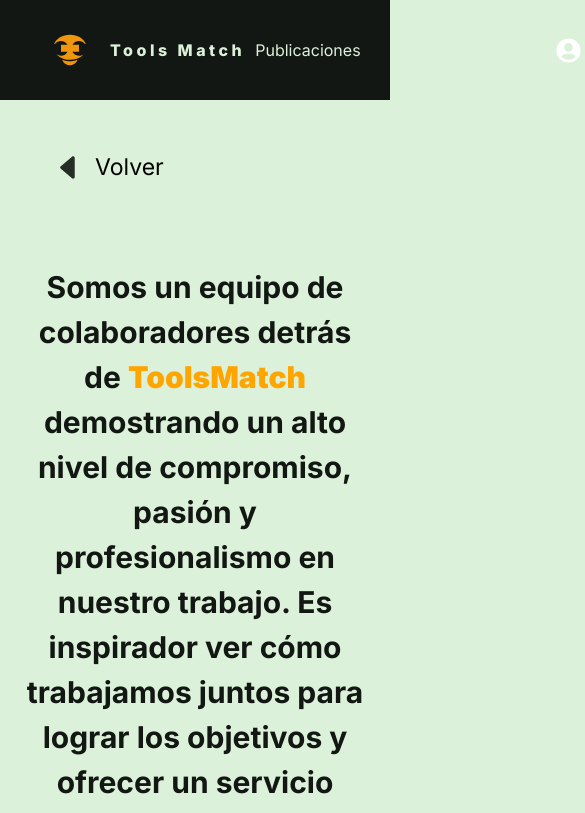
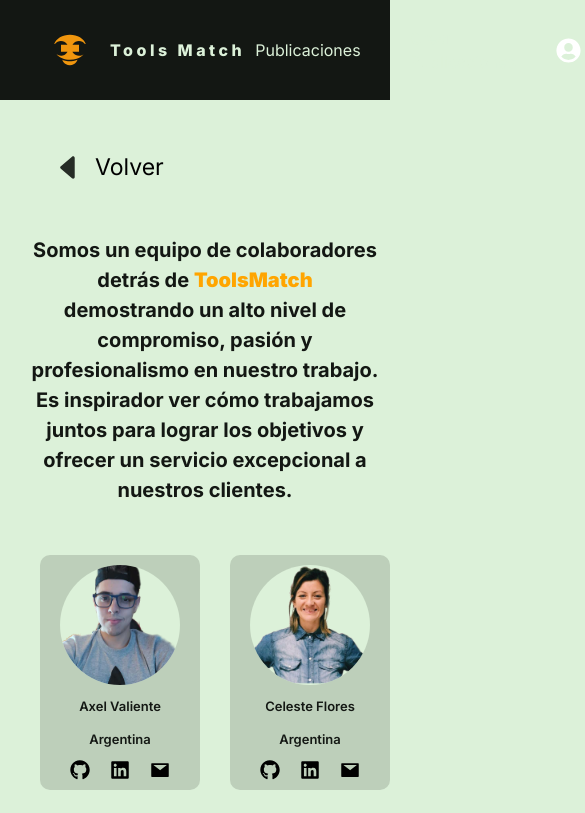
Before and after one commit to Jefersonsteven/tools-match, a Next.js app: page /team in a window 390 px wide. Shown: the top 813 px of the page, 585 px wide, since content can reach past the window. Built offline with nearby package versions, Linux system fonts and the light colour scheme.

Commit message:
responsive nos

```diff
--- a/src/app/team/Team.module.css
+++ b/src/app/team/Team.module.css
@@ -9,7 +9,7 @@
 }
 
 .infoTeam {
-  font-size: 2.5rem;
+  font-size: 3rem;
   padding: 30px 20px;
   text-align: center;
 }
@@ -17,7 +17,6 @@
 .teamSubTitle {
   padding-top: 2rem;
   color: #131713;
-  font-size: 3rem;
   font-weight: 700;
 }
 
@@ -76,14 +75,14 @@
   font-size: 2rem;
   color: #131713;
   font-weight: 600;
-  margin-top: 20px;
+  margin-top: 0;
 }
 
 .teamLinks {
   display: flex;
   flex-direction: row;
   justify-content: center;
-  margin: 20px 0;
+  margin: 0;
 }
 
 .teamLinks a {
@@ -114,3 +113,67 @@
   margin-top: 20px;
   font-size: 4rem;
 }
+
+@media (max-width: 700px) {
+  /*dispositivos moviles todo alineado al centro con dos integrantes por row*/
+  .teamContainer {
+    margin: 0 1rem;
+  }
+  .teamSubTitle {
+    padding-top: 2rem;
+    color: #131713;
+    font-weight: 700;
+    font-size: 2rem;
+    text-align: center;
+  }
+  .teamContact {
+    grid-template-columns: repeat(2, 1fr);
+    margin: 1rem;
+    gap: 3rem;
+  }
+  .teamContactInfo {
+    padding: 1rem;
+    font-size: 1.5rem;
+    display: flex;
+    flex-direction: column;
+    justify-content: center;
+    align-items: center;
+    width: 100%;
+  }
+  .icons {
+    font-size: 2rem;
+    margin-top: 10px;
+  }
+
+  .teamLinks a:hover {
+    left: 0;
+    right: 0;
+    bottom: 0px;
+    height: 0px;
+    transform: none;
+  }
+  .teamContactInfo:hover {
+    transform: none;
+    box-shadow: none;
+    z-index: 0;
+  }
+  .text {
+    font-size: 1.3rem;
+  }
+  .infoTeam {
+    font-size: 2rem;
+  }
+  .teamImage {
+    margin-top: 0;
+    width: 120px;
+    height: 120px;
+    object-fit: cover;
+  }
+  .teamName {
+    margin-top: 10px;
+    font-size: 1.5rem;
+  }
+  .teamLinks {
+    margin: 0;
+  }
+}
--- a/src/app/team/page.jsx
+++ b/src/app/team/page.jsx
@@ -112,13 +112,12 @@ export default function Team() {
                 className={style.teamImage}
               />
               <h2 className={style.teamName}>
-                Nombre:{" "}
                 <span className={style.text}>
                   {person.name + " " + person.lastname}
                 </span>
               </h2>
               <h2 className={style.teamName}>
-                Lugar: <span className={style.text}>{person.country}</span>
+                <span className={style.text}>{person.country}</span>
               </h2>
               <div className={style.teamLinks}>
                 <Link href={person.github} target="_blanket">
--- a/src/components/Loader/LoaderRadial.jsx
+++ b/src/components/Loader/LoaderRadial.jsx
@@ -2,7 +2,7 @@ import style from "./LoaderRadial.module.css";
 
 function LoaderRadial() {
   return (
-    <div class={style.loader}>
+    <div className={style.loader}>
       <span></span>
     </div>
   );
```
